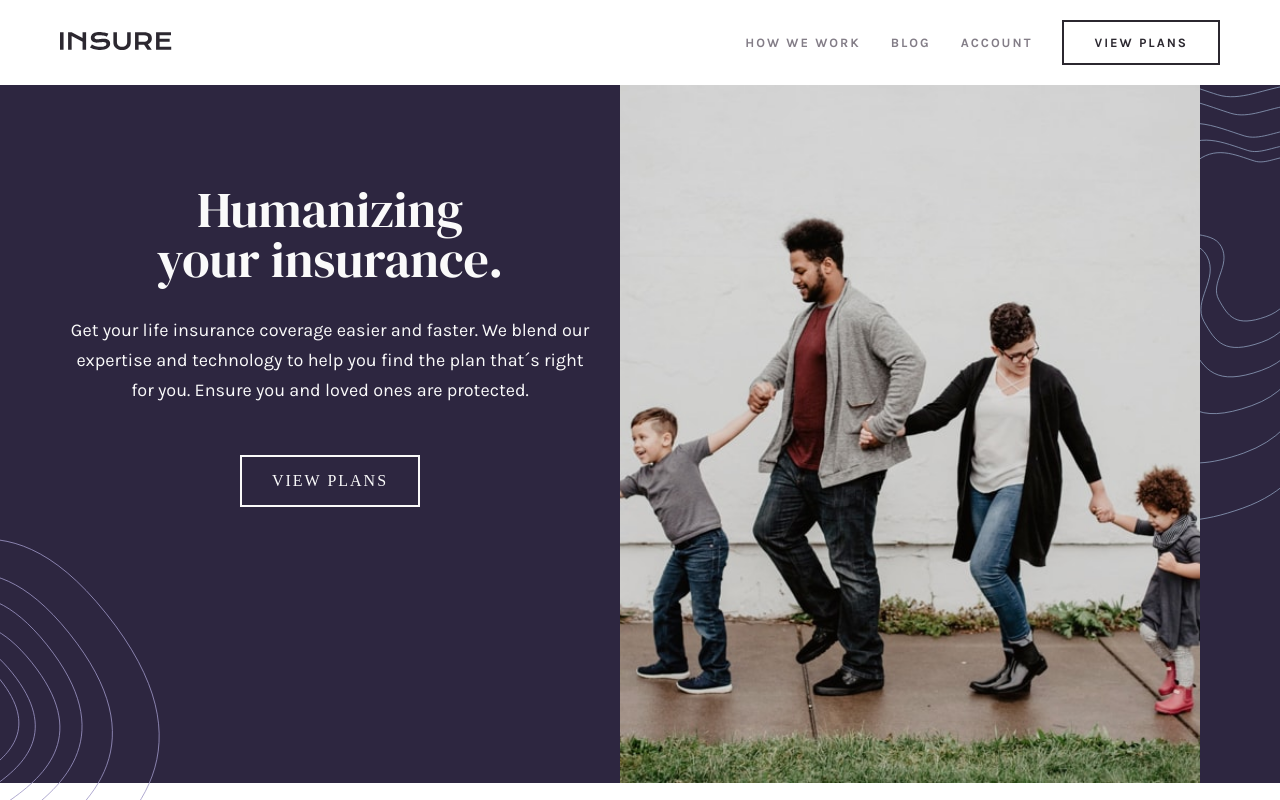
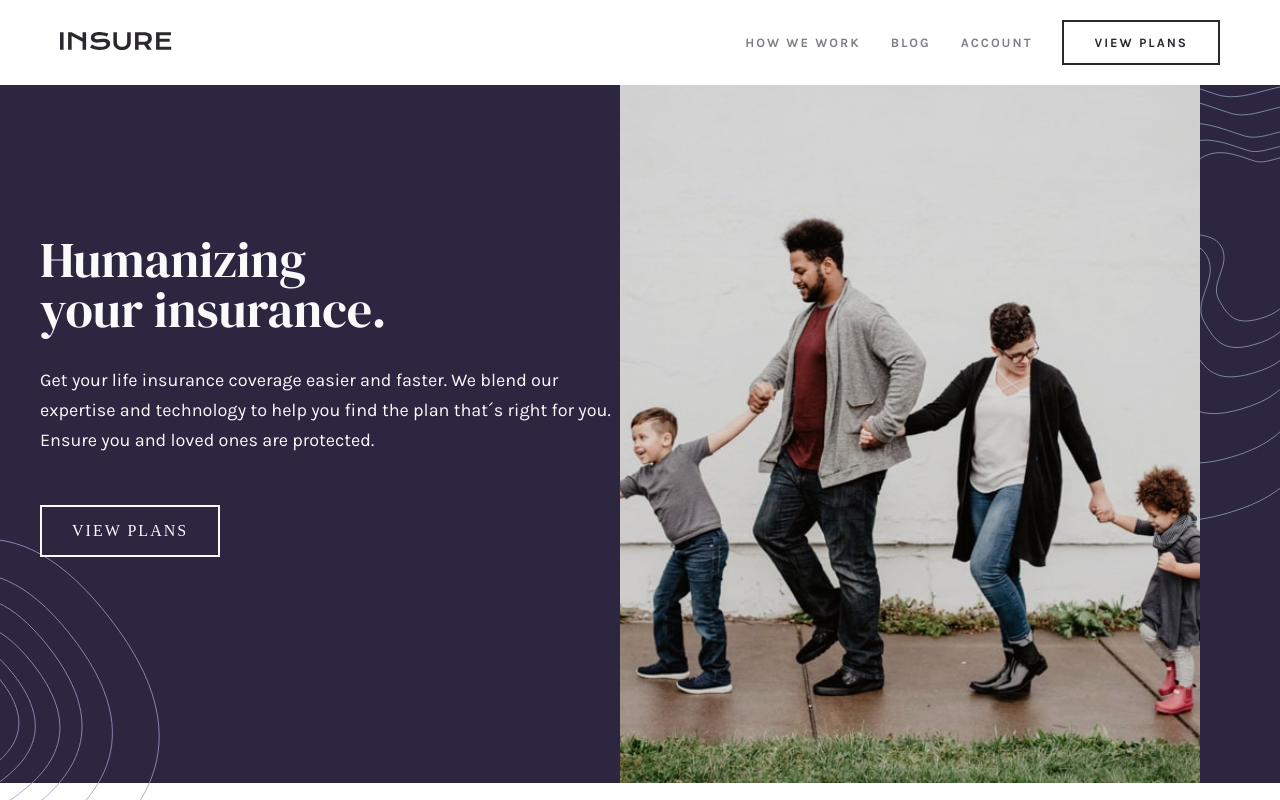
Before and after one commit to higor-costa/pagina-de-destino-insure, a React (Vite) app: page / in a window 1280 px wide. Shown: the top 800 px of the page. Built offline with nearby package versions, Linux system fonts and the light colour scheme.

Commit message:
Declara estilo do texto em telas médias e grandes

```diff
--- a/src/style/components/Header.module.scss
+++ b/src/style/components/Header.module.scss
@@ -147,6 +147,14 @@ body {
     color: $cinza-muito-claro;
     padding: 100px 30px;
     text-align: center;
+    @include device (m) {
+      padding: 100px 0;
+    }
+    @include device(l) {
+      align-items: flex-start;
+      text-align: left;
+      padding: 150px 0;
+    }
   }
 
   .image {
```
